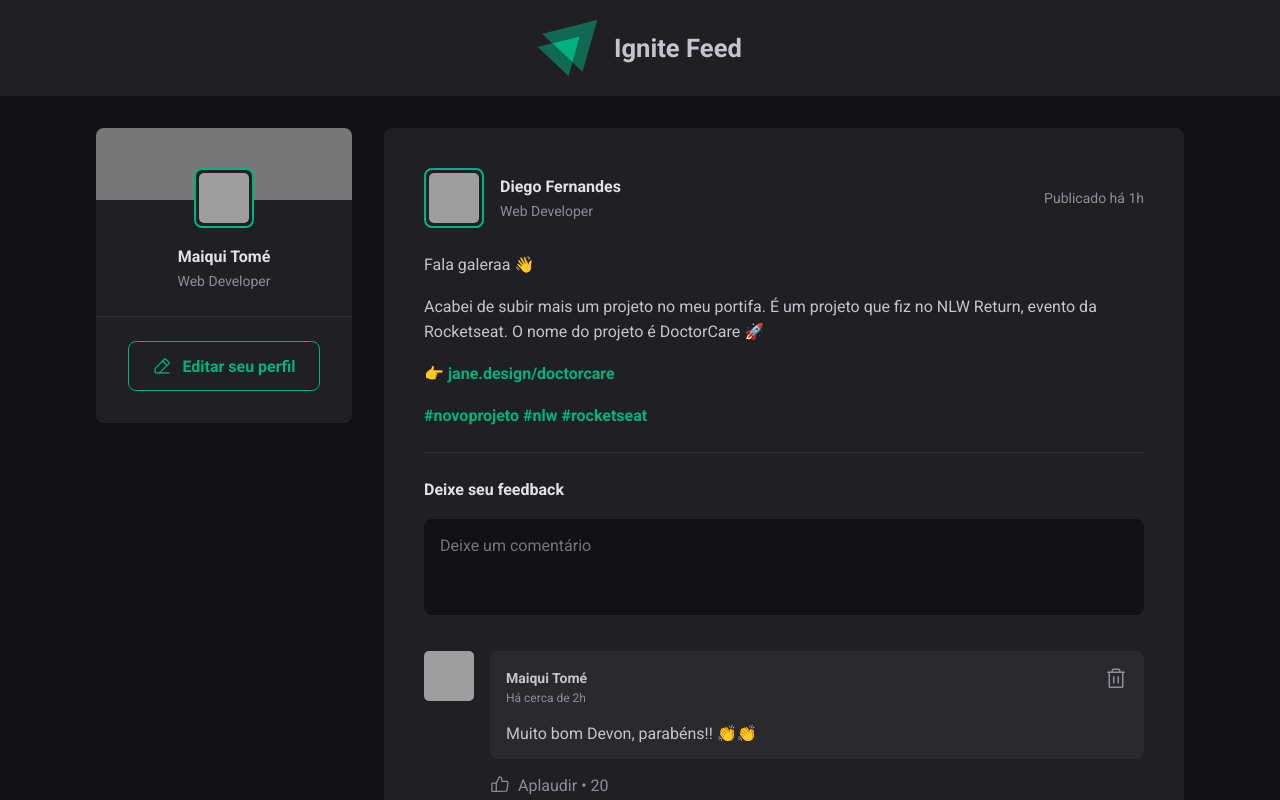
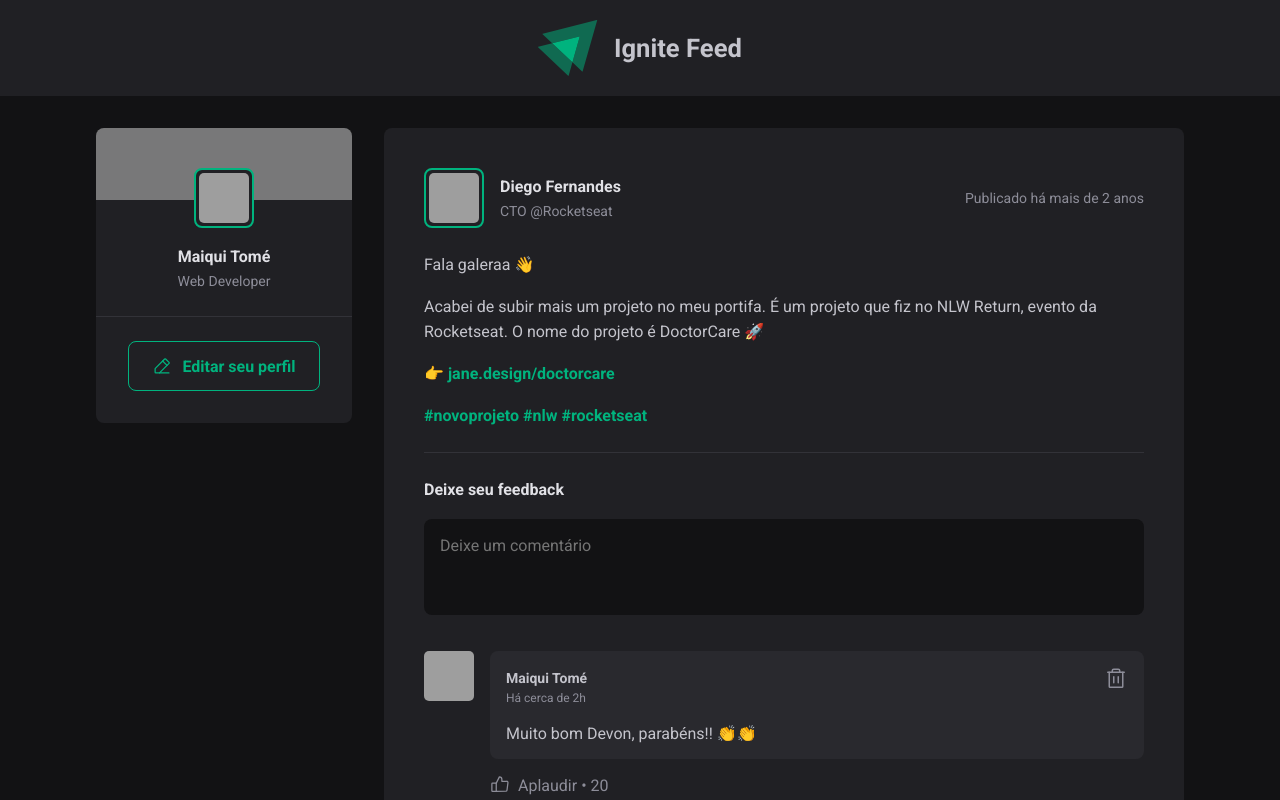
Before and after one commit to maiquitome/rocketseat-project-ignite-feed, a React (Vite) app: page / in a window 1280 px wide. Shown: the top 800 px of the page. Built offline with nearby package versions, Linux system fonts and the light colour scheme; grey boxes are pictures that could not be loaded.

Commit message:
feat: :sparkles: add Post props

```diff
--- a/src/App.jsx
+++ b/src/App.jsx
@@ -5,6 +5,45 @@
 import styles from "./App.module.css";
 
 import "./global.css";
+
+const posts = [
+  {
+    id: 1,
+    author: {
+      avatar_url: "https://github.com/diego3g.png",
+      name: "Diego Fernandes",
+      job_title: "CTO @Rocketseat",
+    },
+    content: [
+      { type: "paragraph", content: "Fala galeraa 👋" },
+      {
+        type: "paragraph",
+        content:
+          "Acabei de subir mais um projeto no meu portifa. É um projeto que fiz no NLW Return, evento da Rocketseat. O nome do projeto é DoctorCare 🚀",
+      },
+      { type: "link", content: "👉 jane.design/doctorcare" },
+    ],
+    published_at: new Date("2022-05-10 20:00:00"),
+  },
+  {
+    id: 2,
+    author: {
+      avatar_url: "https://github.com/maiquitome.png",
+      name: "Maiqui Tomé",
+      job_title: "Web Developer",
+    },
+    content: [
+      { type: "paragraph", content: "Fala galeraa 👋" },
+      {
+        type: "paragraph",
+        content:
+          "Acabei de subir mais um projeto no meu portifa. É um projeto que fiz no NLW Return, evento da Rocketseat. O nome do projeto é DoctorCare 🚀",
+      },
+      { type: "link", content: "👉 jane.design/doctorcare" },
+    ],
+    published_at: new Date("2024-10-03 20:00:00"),
+  },
+];
 
 export function App() {
   return (
@@ -14,8 +53,15 @@
       <div className={styles.wrapper}>
         <Sidebar />
         <main>
-          <Post author="Maiqui Tomé" content="Conteúdo do post do Maiqui" />
-          <Post author="Diego Fernandes" content="Conteúdo do post do Diego" />
+          {posts.map((post) => {
+            return (
+              <Post
+                author={post.author}
+                content={post.content}
+                published_at={post.published_at}
+              />
+            );
+          })}
         </main>
       </div>
     </div>
--- a/src/components/Post.jsx
+++ b/src/components/Post.jsx
@@ -1,34 +1,63 @@
+import { format, formatDistanceToNow } from "date-fns";
+// import { ptBR } from "date-fns/locale";
+import ptBR from "date-fns/locale/pt-BR";
+
 import { Avatar } from "./Avatar";
 import { Comment } from "./Comment";
 import styles from "./Post.module.css";
 
-export function Post() {
+export function Post({ author, published_at, content }) {
+  // const publishedDateFormatted = new Intl.DateTimeFormat("pt-BR", {
+  //   day: "2-digit",
+  //   month: "long",
+  //   hour: "2-digit",
+  //   minute: "2-digit",
+  // }).format(published_at);
+
+  const publishedDateFormatted = format(
+    published_at,
+    "d 'de' LLLL 'às' HH:mm'h'",
+    {
+      locale: ptBR,
+    }
+  );
+
+  const publishedDateRelativeToNow = formatDistanceToNow(published_at, {
+    locale: ptBR,
+    addSuffix: true,
+  });
+
   return (
     <article className={styles.post}>
       <header>
         <div className={styles.author}>
-          <Avatar src="https://github.com/diego3g.png" />
+          <Avatar src={author.avatar_url} />
           <div className={styles.authorInfo}>
-            <strong>Diego Fernandes</strong>
-            <span>Web Developer</span>
+            <strong>{author.name}</strong>
+            <span>{author.job_title}</span>
           </div>
         </div>
 
-        <time title="11 de Maio às 08:13" dateTime="2022-05-11 08:13:30">
-          Publicado há 1h
+        <time
+          title={publishedDateFormatted}
+          dateTime={published_at.toISOString()}
+        >
+          {"Publicado " + publishedDateRelativeToNow}
         </time>
       </header>
 
       <div className={styles.content}>
-        <p>Fala galeraa 👋</p>
-        <p>
-          Acabei de subir mais um projeto no meu portifa. É um projeto que fiz
-          no NLW Return, evento da Rocketseat. O nome do projeto é DoctorCare 🚀
-        </p>
-
-        <p>
-          <a href="#">👉&nbsp;jane.design/doctorcare</a>
-        </p>
+        {content.map((line) => {
+          if (line.type === "paragraph") {
+            return <p>{line.content}</p>;
+          } else if (line.type === "link") {
+            return (
+              <p>
+                <a href="#">{line.content}</a>
+              </p>
+            );
+          }
+        })}
         <p>
           <a href="#">#novoprojeto</a> <a href="#">#nlw</a>{" "}
           <a href="#">#rocketseat</a>
```
